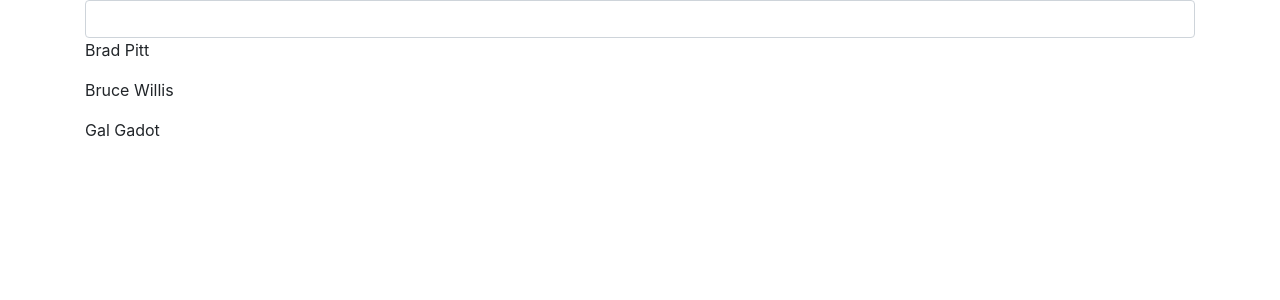
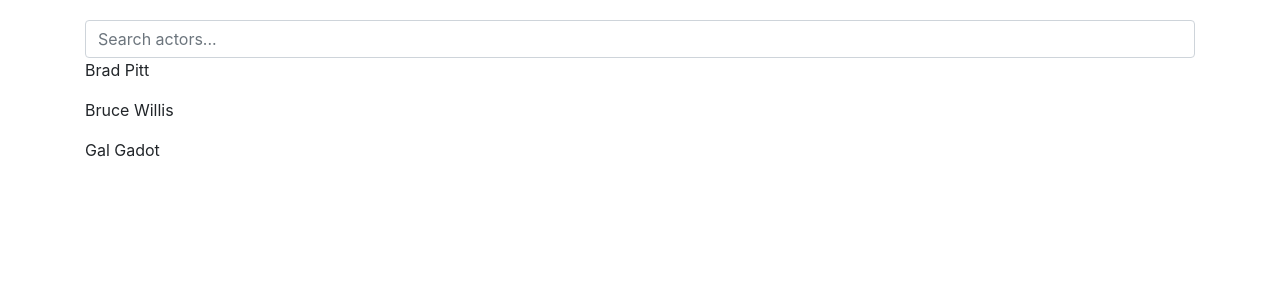
Before and after one commit to nirch/actors-tmdb-react-v2, a React (Create React App) app: page / in a window 1280 px wide. Shown: the top 300 px of the page. Built offline with nearby package versions, Linux system fonts and the light colour scheme.

Commit message:
SearchBox is now controlled component

```diff
--- a/src/components/SearchBox/SearchBox.css
+++ b/src/components/SearchBox/SearchBox.css
@@ -0,0 +1,5 @@
+
+/* Example for changing bootstrap's design */
+/* .c-searchbox .form-control {
+    padding: 50px;
+} */
--- a/src/components/SearchBox/SearchBox.js
+++ b/src/components/SearchBox/SearchBox.js
@@ -2,10 +2,11 @@ import React from 'react';
 import { Form } from 'react-bootstrap';
 import './SearchBox.css'
 
-function SearchBox(props) {
+function SearchBox({placeholder, searchText, onSearchChange}) {
     return (
         <div className="c-searchbox">
-            <Form.Control type="text" />
+            <Form.Control type="text" placeholder={placeholder} value={searchText}
+                onChange={e => onSearchChange(e.target.value)}/>
         </div>
     );
 }
--- a/src/pages/ActorsPage/ActorsPage.css
+++ b/src/pages/ActorsPage/ActorsPage.css
@@ -0,0 +1,3 @@
+.p-actors {
+    margin-top: 20px;
+}
--- a/src/pages/ActorsPage/ActorsPage.js
+++ b/src/pages/ActorsPage/ActorsPage.js
@@ -10,12 +10,16 @@ function ActorsPage(props) {
         new ActorModel("Brad Pitt"),
         new ActorModel("Bruce Willis"),
         new ActorModel("Gal Gadot"),
-    ])
+    ]);
+    const [searchText, setSearchText] = useState("");
 
     return (
         <div class="p-actors">
             <Container>
-                <SearchBox/>
+                <SearchBox
+                    placeholder="Search actors..."
+                    searchText={searchText}
+                    onSearchChange={newSearchText => setSearchText(newSearchText)}/>
                 {actors.map(actor => <ActorCard actor={actor}/>)}
             </Container>
         </div>
```
